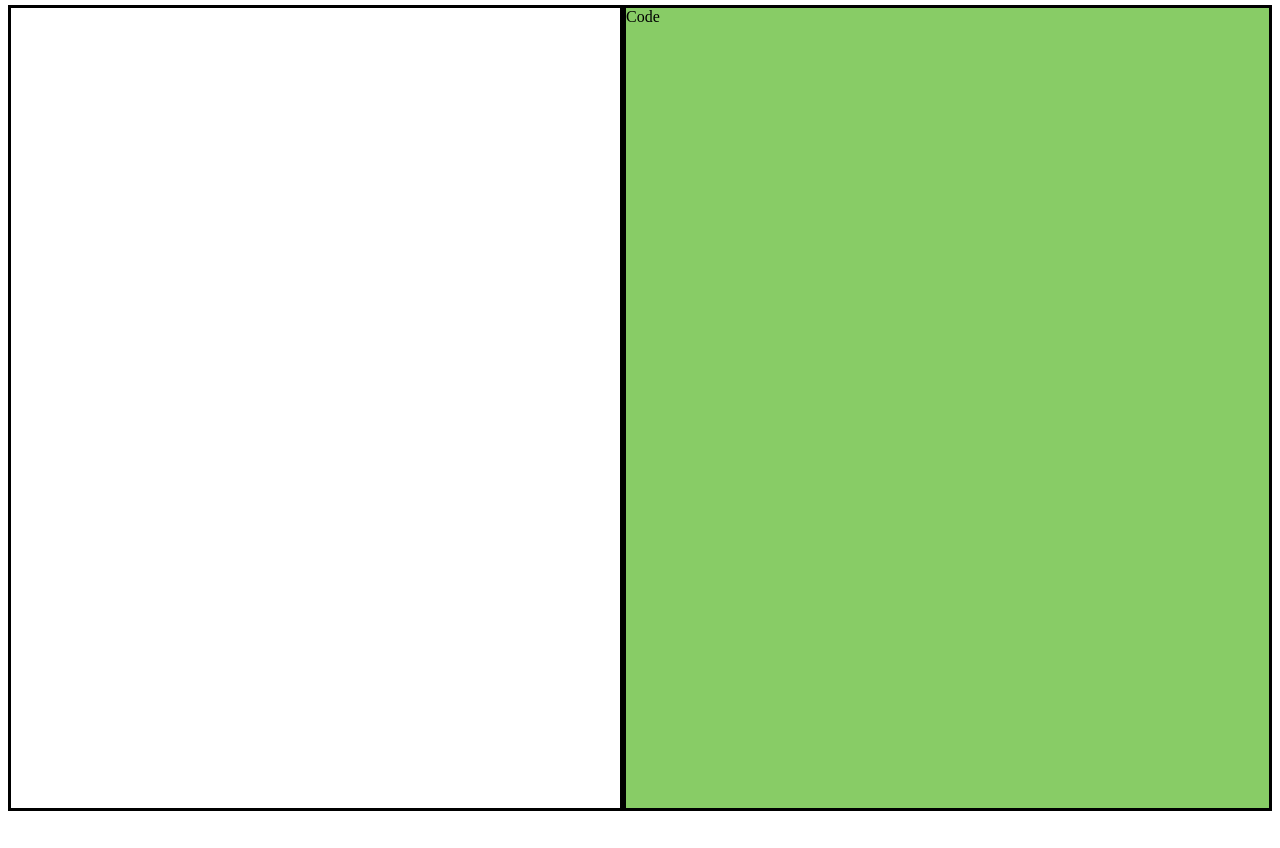
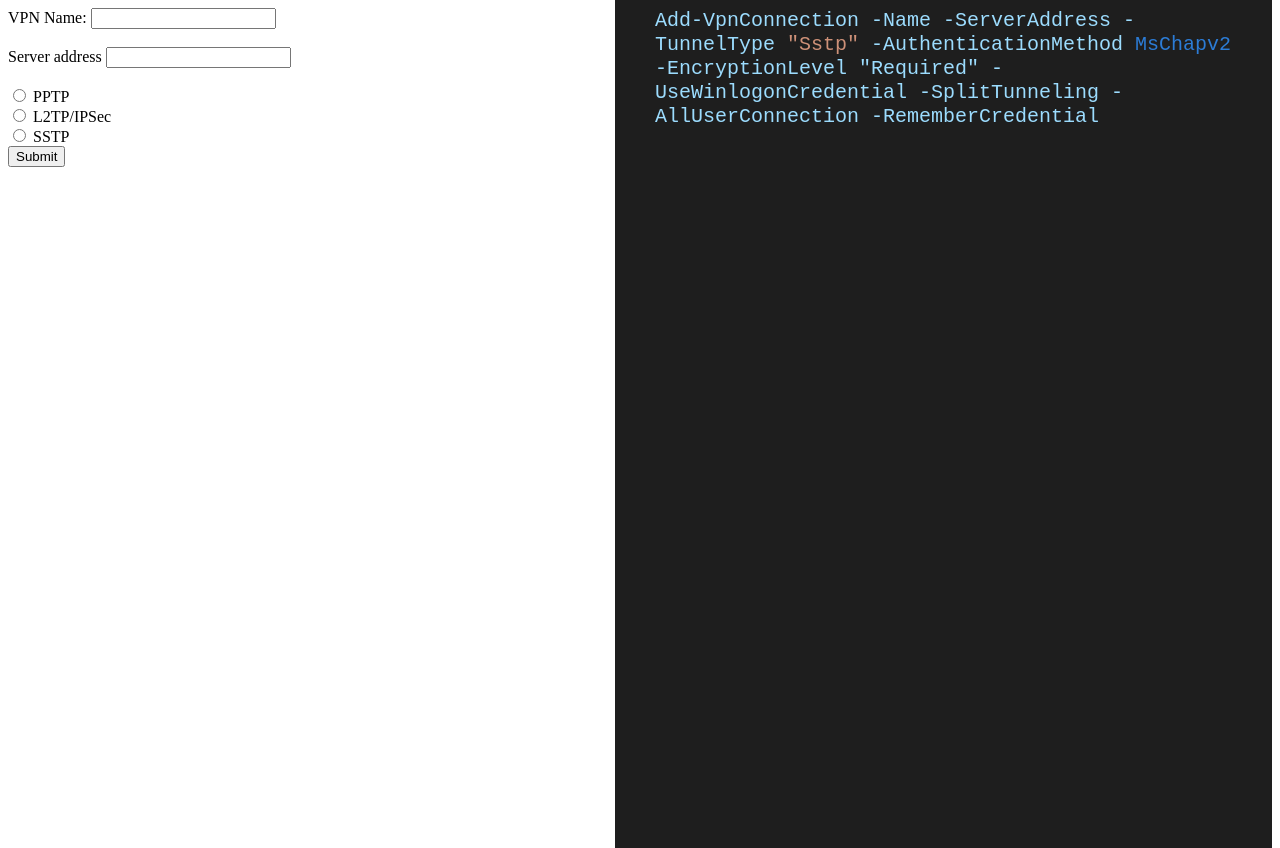
Before and after one commit to alesur/js-practice, a plain HTML site: page ps1-sstp-gen/index.html in a window 1280 px wide. Before the commit the page ends 811 px from the top, so only its background shows below. Drawn offline with Linux system fonts and the light colour scheme.

Commit message:
code section done

```diff
--- a/ps1-sstp-gen/index.html
+++ b/ps1-sstp-gen/index.html
@@ -13,10 +13,30 @@
 
     <div class="container">
         <div class="input-section">
-
+            <div class="form">
+                <form action="#">
+                    <label>VPN Name:</label>
+                    <input type="vpn-name" name="vpn-name"><br><br>
+                    <label>Server address</label>
+                    <input type="srv-address" name="srv-address"><br><br>
+                    <input type="radio" name="tunnel-type" value="Pptp">
+                    <label for="Pptp">PPTP</label><br>
+                    <input type="radio" name="tunnel-type" value="L2TP/IPSec">
+                    <label for="L2TP/IPSec">L2TP/IPSec</label><br>
+                    <input type="radio" name="tunnel-type" value="Sstp">
+                    <label for="Sstp">SSTP</label><br>
+                    <input type="submit" value="Submit">
+                </form>
+            </div>
         </div>
         <div class="code-section">
-            Code
+            <code>
+            Add-VpnConnection -Name
+            <div class="vpn-name"></div> -ServerAddress
+            <div class="srv-address"></div> -TunnelType
+            <div class="tunnel-type">"Sstp"</div> -AuthenticationMethod
+            <div class="auth-method">MsChapv2</div> -EncryptionLevel "Required" -UseWinlogonCredential -SplitTunneling -AllUserConnection -RememberCredential
+        </code>
         </div>
     </div>
 
--- a/ps1-sstp-gen/style.css
+++ b/ps1-sstp-gen/style.css
@@ -11,14 +11,30 @@ body {
 }
 
 .input-section {
-    border-style: solid;
+    flex-direction: row;
+    align-items: center;
     flex-grow: 1;
     height: 100%;
 }
 
 .code-section {
-    border-style: solid;
     flex-grow: 1;
     height: 100%;
-    background: hsla(100, 50%, 60%, 1);
+    width: 20%;
+    padding: 40px;
+    background: rgba(30, 30, 30, 1);
+    color: rgba(156, 220, 254, 1);
+    font-size: 20px;
 }
+
+.vpn-name,
+.srv-address,
+.tunnel-type {
+    display: inline;
+    color: rgba(206, 145, 120, 1);
+}
+
+.auth-method {
+    display: inline;
+    color: rgba(44, 124, 214, 1);
+}
```
